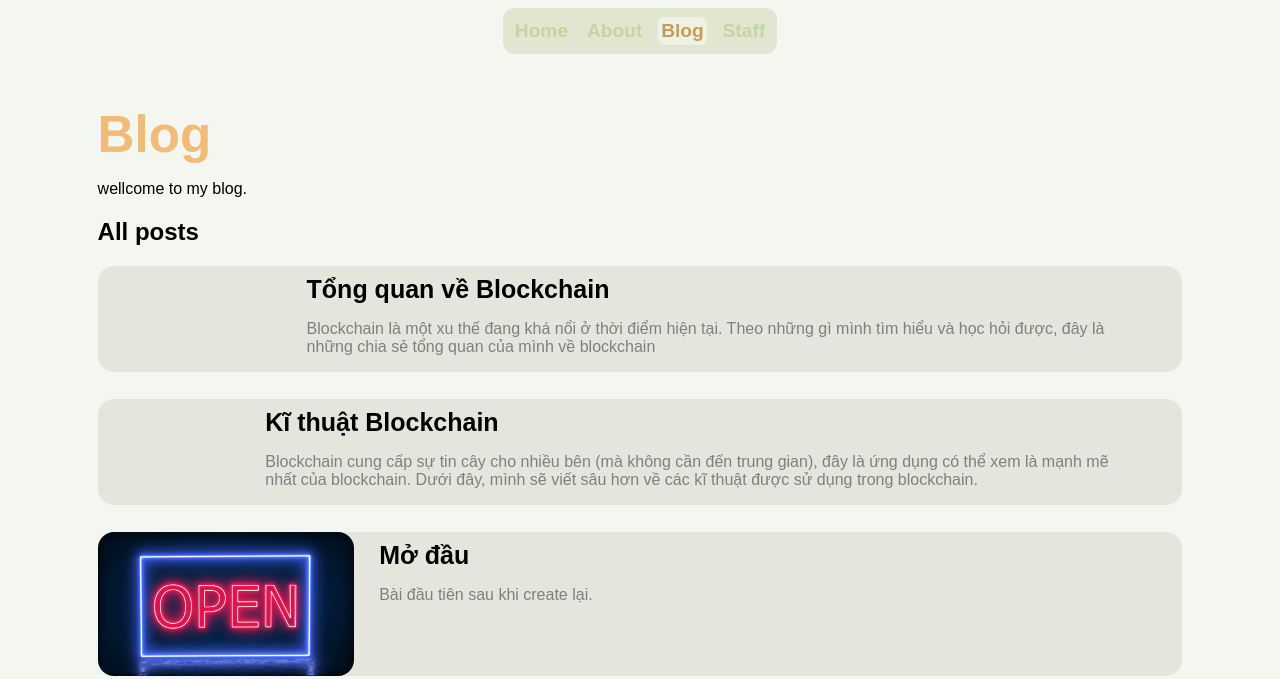
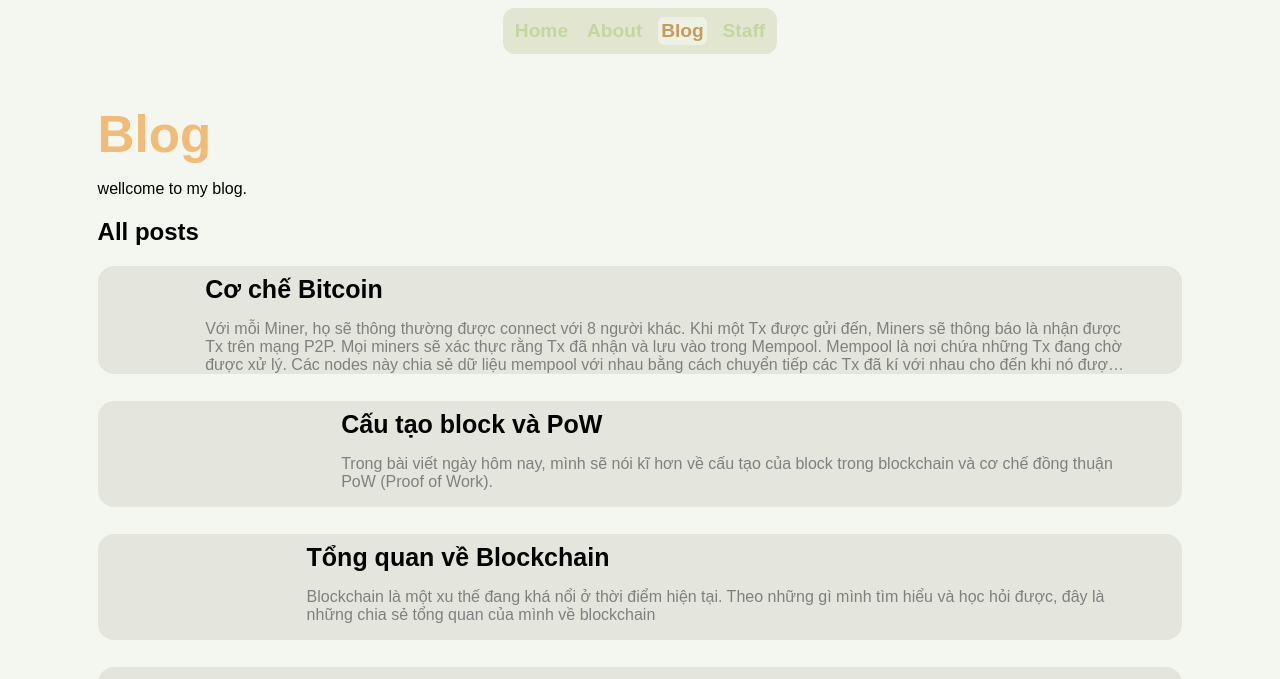
Before and after one commit to VanhGer/vanhger.github.io, a Jekyll site: the page built from blog.html, in a window 1280 px wide and 900 px high, cut to the strip 0-679 px from the top of the window. Built offline with Jekyll 4.4.1, drawn with Linux system fonts in a browser that asks for light colours; part of the change alters nothing that is shown.

Commit message:
"add new post"

```diff
--- a/_posts/2023-07-14-blockchain-technology.md
+++ b/_posts/2023-07-14-blockchain-technology.md
@@ -37,3 +37,39 @@ Là tầng vật lý, các thiết bị như máy tính, servers, routers,...
 Cùng với đó, có những vấn đề xảy ra ở tầng Consensus này cần giải quyết đó chính là việc Network delays, Network Partition, Crash, Malice,.. dẫn đến danh sách các Tx có thể bị sai thứ tự, không đầy đủ,...
 
 ## Mã hoá
+Hàm Hash H là một hàm mã hoá được sử dụng với ý nghĩa sau:
+Với 2 tập hợp M và T có:  ![a](https://latex.codecogs.com/svg.image?%5Cleft%7CM%5Cright%7C%5Cgg%5Cleft%7CT%5Cright%7C) thì hàm hash H: ![a](https://latex.codecogs.com/svg.image?%5Cleft%7CM%5Cright%7C%5Crightarrow%5Cleft%7CT%5Cright%7C). Ví dụ khi input có giá trị lên đến cả megabyte, khi chuyển qua hàm hash H sẽ có dạng 32 bytes. ![a](https://latex.codecogs.com/svg.image?%5CLeftrightarrow%20T=%5Cleft%5C%7B0,1%5Cright%5C%7D%5E%7B256%7D)
+
+Một hàm hash như trên gọi là chống trùng lặp nếu như rất khó để tìm ra 1 cặp (x, y) ∈ M sao cho x ≠ y mà H(x) = H(y). Hàm này còn được gọi là CRF (Collision Resistant Function).
+
+### Commit dữ liệu lên blockchain
+Nếu user A có file m:    ![a](https://latex.codecogs.com/svg.image?h=H(m)) là cam kết ràng buộc cho m. Với một danh sách ![a](https://latex.codecogs.com/svg.image?S=(m1,m2,...mn),h=commit(S)(h=H(S))).
+Khi user B đọc h, cho ![a](https://latex.codecogs.com/svg.image?(m_%7Bi%7D%5E%7B%7D,proof%5CPi%20_%7Bi%7D%5E%7B%7D)) có thể kiểm tra xem S[i] có bằng ![a](https://latex.codecogs.com/svg.image?m_%7Bi%7D%5E%7B%7D) hay không.
+Điều này tương đương với khi chạy hàm ![a](https://latex.codecogs.com/svg.image?verify(h,i,m_%7Bi%7D%5E%7B%7D,%5CPi%20_%7Bi%7D%5E%7B%7D)) sẽ ra 1 trong 2 kết quả: accept/reject.
+
+Ngoài ra, để đảm bảm security, không thể tìm được bộ ![a](https://latex.codecogs.com/svg.image?%5Csmall%20(S,i,m,%5CPi)) mà m ≠ S[i] và ![a](https://latex.codecogs.com/svg.image?verify(h,i,m_%7Bi%7D%5E%7B%7D,%5CPi%20_%7Bi%7D%5E%7B%7D)) = accept.
+
+### Merkle Tree
+Mục tiêu của Merkle tree là khi commit danh sách S ở trên, có thể chứng minh được mi = S[i].
+Cây merkle được xây dựng như sau:
+
+// Vẽ sau
+
+Các phần tử, cha của chúng là H(nó, sibling kề nó). Ví dụ y1 là H(m1, m2). Bây giờ, với bài toán chứng minh ở trên, ví dụ cần chứng minh S[4] = m4, ta chỉ cần set Proof = (m3, y1, y6).
+Lý do:
+
+![a](https://latex.codecogs.com/svg.image?%5Csmall%20y2%5Cleftarrow%20H(m3,m4)%5C%5Cy5%5Cleftarrow%20H(y2,y1)%5C%5Ch'%5Cleftarrow%20H(y5,y6).)
+
+Nếu h = h' thì accept. Khi muốn post 1 block vào trong chain, cần viết commit(S) vào. Merkle tree được sử dụng để chứng minh một Tx có ở trong block.
+
+
+## Chữ kí số.
+Làm cách nào mà các nodes có thể xác thực được các Tx? Thực tế, để xác định cần 3 thuật toán:
+- Gen(): tạo ra cặp key  (pK, sK) cho user.
+- Sign(sK, msg): người gửi kí secretKey với msg họ muốn gửi. Output: là 1 sig: σ
+- Verify(pK, msg, σ). Output: accept / reject
+
+Khi tạo ra các Tx, user đưa Sk + msg để tạo ra chữ kí σ. Các verifier sẽ sử dụng pK, msg và σ để verify các Tx. Việc sử dụng chữ kí số này giúp đảm bảo uỷ quyền Tx, khả năng bầu cử và sự đồng thuận bỏ phiếu của user.
+
+## Tạm kết
+Ở phần này là những kĩ thuật phổ biến được sử dụng trong blockchain. Trong bài tiếp theo, mình sẽ đi sâu về cấu tạo của từng khối và cách hoạt động của PoW.
--- /dev/null
+++ b/_posts/2023-07-20-cau-tao-block-va-pow.md
@@ -0,0 +1,31 @@
+---
+
+title: Cấu tạo block và PoW
+# feature-img: "assets/img/blur/bandb.png"
+# img_title: "assets/images/title_img/post1.png"
+# tags: [Instruction]
+author: vanhg
+permalink: /blog/2023/07/20/cau-tao-block-va-pow
+
+---
+
+Trong bài viết ngày hôm nay, mình sẽ nói kĩ hơn về cấu tạo của block trong blockchain và cơ chế đồng thuận PoW (Proof of Work).
+
+## Cấu tạo block trong bitcoin
+Các block chứa các dữ liệu về Tx được lưu vào trong sổ cái công khai. Block có các header, nơi chứa các siêu dữ liệu giúp quản lý block đó. Kích thước blockheader là 80 bytes, trong khi các giao dịch trung bình khoảng 250 bytes và mỗi khối trung bình chứa được 500 Tx.
+
+Ở trong blockheader chứa các dữ liệu liên quan đến các block đó. Đầu tiên, là giá trị hash của block liền trước nó(32 bytes), giúp đảm bảo liên kết trong chuỗi. Tiếp theo là Version (4 bytes) là phiên bản của block hiện tại. Merkle Root cũng được lưu ở đây (32 bytes), là giá trị hash của của gốc cây Merkle của các Tx. 4 bytes Timestamp là chỉ thời gian block được tạo, được tính bằng số giây từ 01/01/1970. Tiếp theo là Hash Target/ Difficult Target (4 bytes) là giá trị hash mục tiêu của PoW cho block này. Cuối cùng là số nonce (4 bytes), là giá trị mà các miner tìm để giải bài toán PoW.
+
+## Proof of Work
+PoW là một phần dữ liệu khó tạo (là đáp án cho một bài toán) hoặc rất tốn kém, mất thời gian để tạo nhưng chỉ tốn 1 thời gian rất ngắn (đpt O(1)) để có thể kiểm tra xem đáp án đó có đúng không. Quy trình tạo dữ liệu này là ngẫu nhiên với xác suất thấp, cần thử sau rất nhiều lần trước khi tạo ra PoW hợp lệ.
+
+PoW là cách để các nodes cùng đồng thuận về tình trạng của block, tránh việc [chi tiêu khép](https://academy.binance.com/vi/articles/double-spending-explained), từ đó cho phép cập nhập blockchain theo các quy tắc của hệ thống.
+
+### Ví dụ với Bitcoin:
+Trong quá trình tạo khối, các miner sẽ phải giải được bài toán tìm số nonce để đưa vào blockheader và khiến block hợp lệ. Block hợp lệ là block có hash nhỏ hơn target value hiện tại.
+Hash của block là lấy (Tổng của: Merkle Root, Version, Timestamp, Target, PreviousHash, Nonce) hash 2 lần,nếu Hash này nhỏ hơn hoặc bằng Target, tức là block này hợp lệ. Block này sau đó sẽ được đưa vào chuỗi sau khi các nodes khác verify rằng nonce này là hợp lệ (với độ phức tạp O(1)). Ngược lại, các miner sẽ phải tìm số Nonce khác.
+
+Độ khó (Target Hash) sẽ được thay đổi sau 2016 block (2 tuần) được sinh ra. Nếu thời gian sinh 2016 block này nhanh hơn, Target Hash sẽ được điều chỉnh xuống, ngược lại sẽ tăng lên. Sau khi cập nhập, các nodes cùng chia sẻ một Target.
+
+## Kết luận
+PoW là một cơ chế đồng thuận được sử dụng ở nhiều blockchain khác nhau, tuy nhiên nó cũng mang lại nhiều bất lợi. Những cơ chế đồng thuận khác sẽ được viết ở những bài sau.
--- /dev/null
+++ b/_posts/2023-07-20-co-che-bitcoin.md
@@ -0,0 +1,79 @@
+---
+
+title: Cơ chế Bitcoin
+# feature-img: "assets/img/blur/bandb.png"
+# img_title: "assets/images/title_img/post1.png"
+# tags: [Instruction]
+author: vanhg
+permalink: /blog/2023/07/20/co-che-Bitcoin
+
+---
+
+Với mỗi Miner, họ sẽ thông thường được connect với 8 người khác. Khi một Tx được gửi đến, Miners sẽ thông báo là nhận được Tx trên mạng P2P. Mọi miners sẽ xác thực rằng Tx đã nhận và lưu vào trong Mempool. Mempool là nơi chứa những Tx đang chờ được xử lý. Các nodes này chia sẻ dữ liệu mempool với nhau bằng cách chuyển tiếp các Tx đã kí với nhau cho đến khi nó được toàn bộ mạng lưới.
+
+### Thời gian đóng các khối
+Cứ sau mỗi 10 phút, mỗi miner sẽ tạo 1 block tiềm năng từ các Tx trong mempool của nó. Các Tx được ưu tiên theo phí giao dịch. 1 miner được chọn (sau khi giải được bài toán PoW) sẽ phân tán block đó cho toàn mạng và mọi miner khác sẽ xem được block, sau đó block được đưa vào chuỗi. Phần thưởng là 6.25 BTC. Phần thưởng này được gửi cho miner thông qua coinbase Tx (là Tx đầu tiên trong block chứa địa chỉ ví của miner do ,miner thêm vào).
+
+## Cấu trúc của một Transaction
+Transaction trong Bitcoin chia làm 2 phần chính là Input và Output.
+Input gồm 3 phần chính:
+- Previous Tx ID: ID của Tx trước đó mà tạo ra Bitcoin ở Output để sử dụng trong giao dịch hiện tại.
+- Previous Tx index: Vì một Tx có thể có nhiều Output nên index này được sử dụng để xác định output trong Tx trước đó. Danh sách các output được xem như 1 tập hợp bên trong Tx.
+- ScriptSig: Script Signature. Nó mã hoá Public key và chữ kí của người sở hữu Bitcoin ở hiện tại.
+
+Output: là những bitcoin mới được khoá với Hash của Public Key của người nhận. Bitcoin sử dụng mô hình UTXO là Bitcoin chỉ có thể sử dụng 1 lần, sau mỗi giao dịch thì bitcoin cũ sẽ bị loại bỏ và một lượng bitcoin mới được tạo ra. Output gồm 2 phần chính:
+- Value: Số lượng bitcoin mà được gửi cho người nhận. (Min: 1 satoshi = 10^-8 BTC)
+- ScriptPubKey: Là một dãy các chỉ dẫn (Như 1 hàm) mà nhận ScriptSig là Input và trả về True nếu người sở hữu hợp lệ mở khoá Bitcoin này. Ngược lại, nó trả về false.
+
+Một giao dịch có thể có nhiều Input và Output. Các input có thể từ nhiều user (gọi là MultiSig Tx), các output có thể đến nhiều user.
+
+Ngoài ra, trong Tx còn có 2 phần khác là segwit và locktime.
+
+### Miner xác minh một Tx như thế nào
+Một Tx thoả mãn khi:
+- ScriptSig|ScriptPK trả về True. Tức là với điều kiện nào thì UTXO có thể được tiêu.
+- TxID|index: hiện ở trong tập các UTXO
+- tổng Input values > tổng Output values: Không thể tiêu nhiều hơn số tiền đang có.
+Sau khi 1 Tx được post lên, miners sẽ xoá UTXO tương ứng của nó trong tập.
+
+## Các loại Tx
+### Pay to public key hash (P2PKH)
+Trước tiên, mọi người cần hiểu về một số op codes hoạt động trong Bitcoin Script ở [đây](https://wiki.bitcoinsv.io/index.php/Opcodes_used_in_Bitcoin_Script).
+Giả sử Alice muốn gửi cho Bob 5BTC. Alice và Bob sẽ làm các bước sau:
+- Bob tạo sig : gọi Gen():  (pkB, skB)
+- Bob tính địa chỉ bitcoin của mình bằng: addrB = H(pkB)
+- Bob gửi addrB cho Alice
+- Alice tạo giao dịch Tx-fund với Output[0] là: UTXO[0]: 5, ScriptPkB với ScriptPkB là:
+
+    DUP  HASH256  <<addrB>>  EQVERIFY  CHECKSIG
+
+còn ở Input, Alice có ScriptSig để xác thực Bitcoin của Alice có chứa chữ ký của Alice lên Tx này, khiến cho không ai có quyền thay đổi ScriptPkB.
+
+Sau đó, Bob muốn sử dụng UTXO[0] thì sẽ tạo 1 Tx-spend với ScriptSigB trong input, bao gồm <<sig>> và <<pkB>> với Sig = Sig(skB, Tx) (Tx này là Tx-spend nhưng không chứa các ScriptSig).
+
+Miner có thể xác thực ScriptSigB|ScriptPkB = true và cho phép B sử dụng số tiền.
+Một số lưu ý như:
+- Người nhận (Bob) không thể tiết lộ PkB cho đến khi UTXO được dùng (vì bảo mật).
+- Vì tránh việc tấn công bằng cách thay đổi Sig, Sig được chuyển vào phần witness và TxID được tính bằng:               TxID = H(Tx không chứa witness).
+
+### Pay to script hash (P2SH)
+Người nhận (Bob) thay vì tạo address là H(pkB) thì tạo 1 redeem script, sau đó gán địa chỉ để người gửi (Alice) chuyển qua thành H(redeem script).
+Ví dụ:
+- ScriptPK ở UTXO: HASH160   <<H(redeem script)>>  EQUAL
+- ScriptSig để tiêu: {sig1 , sig2, …, sign, redeem script}
+Từ đây, người gửi (Alice) có thể thêm các điều kiện phức tạp để xác định khi nào người nhận (Bob) có thể tiêu.
+
+Reedem Script: là các điều kiện thoả mãn để có thể sử dụng UTXO như: số chữ kí tối thiểu, thời gian,...
+
+Các miner xác minh bằng cách:
+- ScriptSig|ScriptPk = true: Bob gửi đúng script.
+- ScriptSig = true: script là thoả mãn (tức là sẽ tồn tại điều kiện để Bob có thể dùng UTXO).
+
+#### Ví dụ: MultiSig
+Muốn dùng UTXO thì cần t/n chữ kí. Ví dụ với 2 / 3 chữ kí. Redeem Script và ScriptSig được viết như sau:
+- Redeem Script: 	2, PK1, PK2, PK3, 3, CHECKMULTISIG
+- ScriptSig: 0, sig1, sig3, redeem script
+
+
+## Kết luận
+Ngoài những dạng Tx ở trên, sẽ có nhiều dạng Tx khác được sử dụng ở trong nhiều trường hợp cụ thể.
```
Also changed, not shown: 8 other files.
